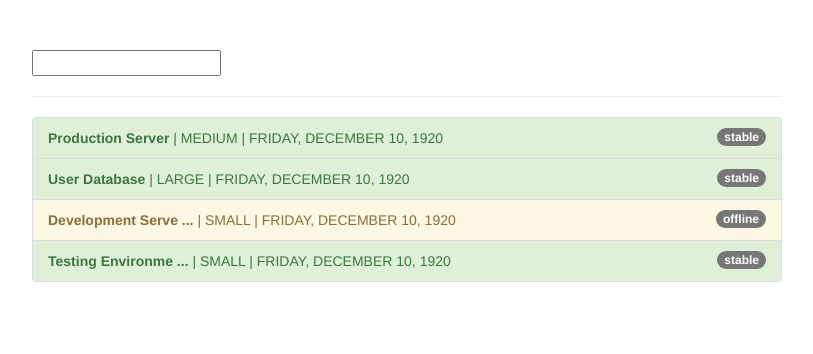
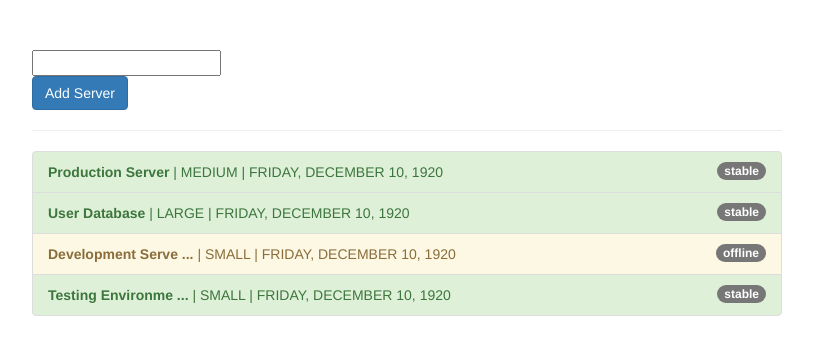
Before and after one commit to Jitgitbit/angular-exercise-eleven, an Angular app: page / in a window 1280 px wide. Shown: the top 354 px of the page, without its empty margins (233-1046 px from the left). Built offline with nearby package versions, Linux system fonts and the light colour scheme.

Commit message:
Pure and Impure Pipes (or: How to "fix" the Filter Pipe)

```diff
--- a/src/app/app.component.html
+++ b/src/app/app.component.html
@@ -2,6 +2,12 @@
   <div class="row">
     <div class="col-xs-12 col-sm-10 col-md-8 col-sm-offset-1 col-md-offset-2">
       <input type="text" [(ngModel)]="filteredStatus">
+      <br>
+      <button
+        class="btn btn-primary"
+        (click)="onAddServer()"
+      >
+        Add Server</button>
       <hr>
       <ul class="list-group">
         <li
--- a/src/app/app.component.ts
+++ b/src/app/app.component.ts
@@ -42,4 +42,12 @@
       'list-group-item-danger': server.status === 'critical'
     };
   }
+  onAddServer(){
+    this.servers.push({
+      instanceType: 'small',
+      name: 'New Server',
+      status: 'stable',
+      started: new Date(15, 5, 2020)
+    });
+  }
 }
--- a/src/app/filter.pipe.ts
+++ b/src/app/filter.pipe.ts
@@ -1,8 +1,9 @@
 import { Pipe, PipeTransform } from '@angular/core';
 
 @Pipe({
-  name: 'filter'
-})
+  name: 'filter',
+  pure: false                //----------> keep in mind, although this renders the added servers in realtime, it will cause recalculation of the
+})                          // pipe each time, so this means it actually costs more processing power, so beware for performance cost !!
 export class FilterPipe implements PipeTransform {
 
   transform(value: any, filterString: string, propName: string): any {
```
